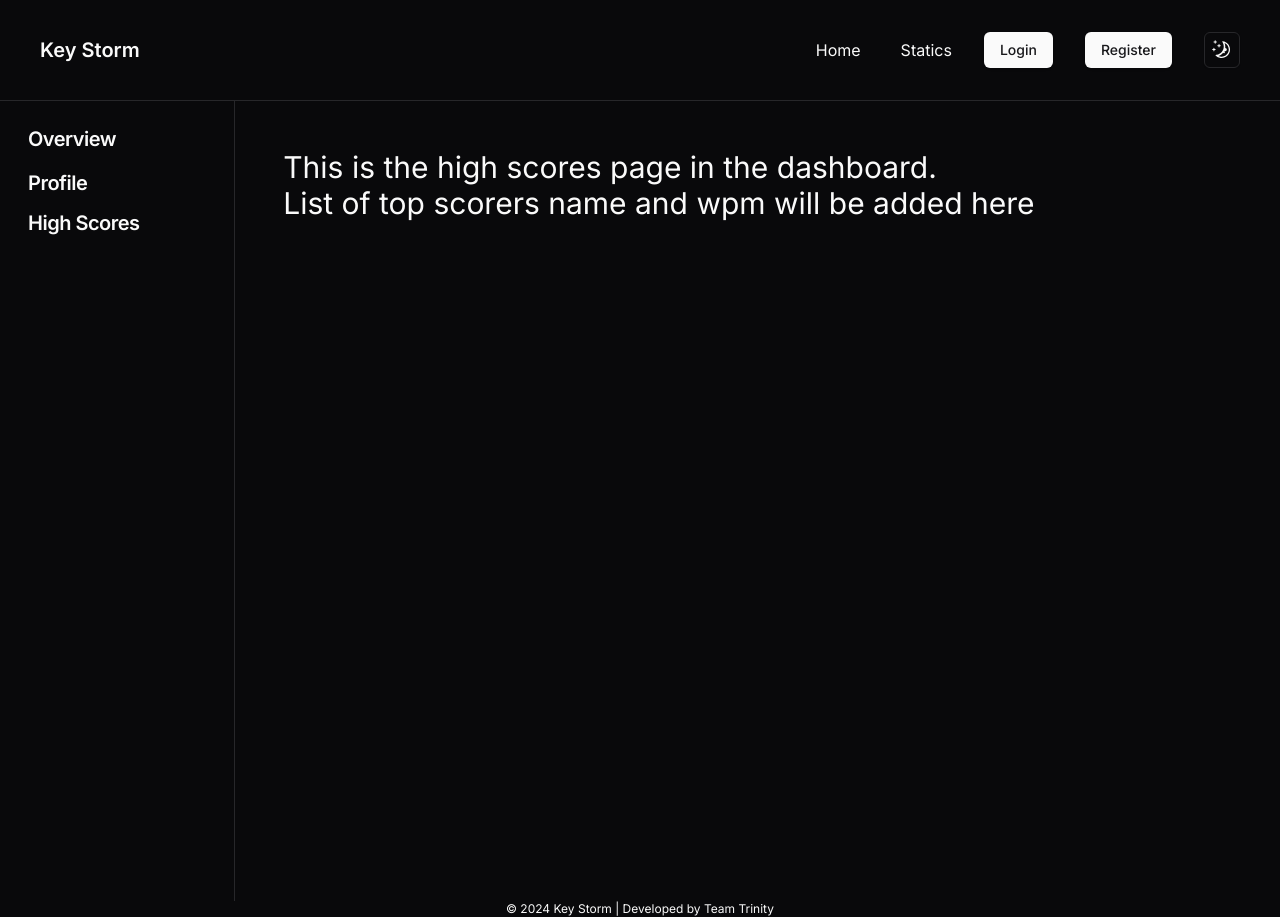
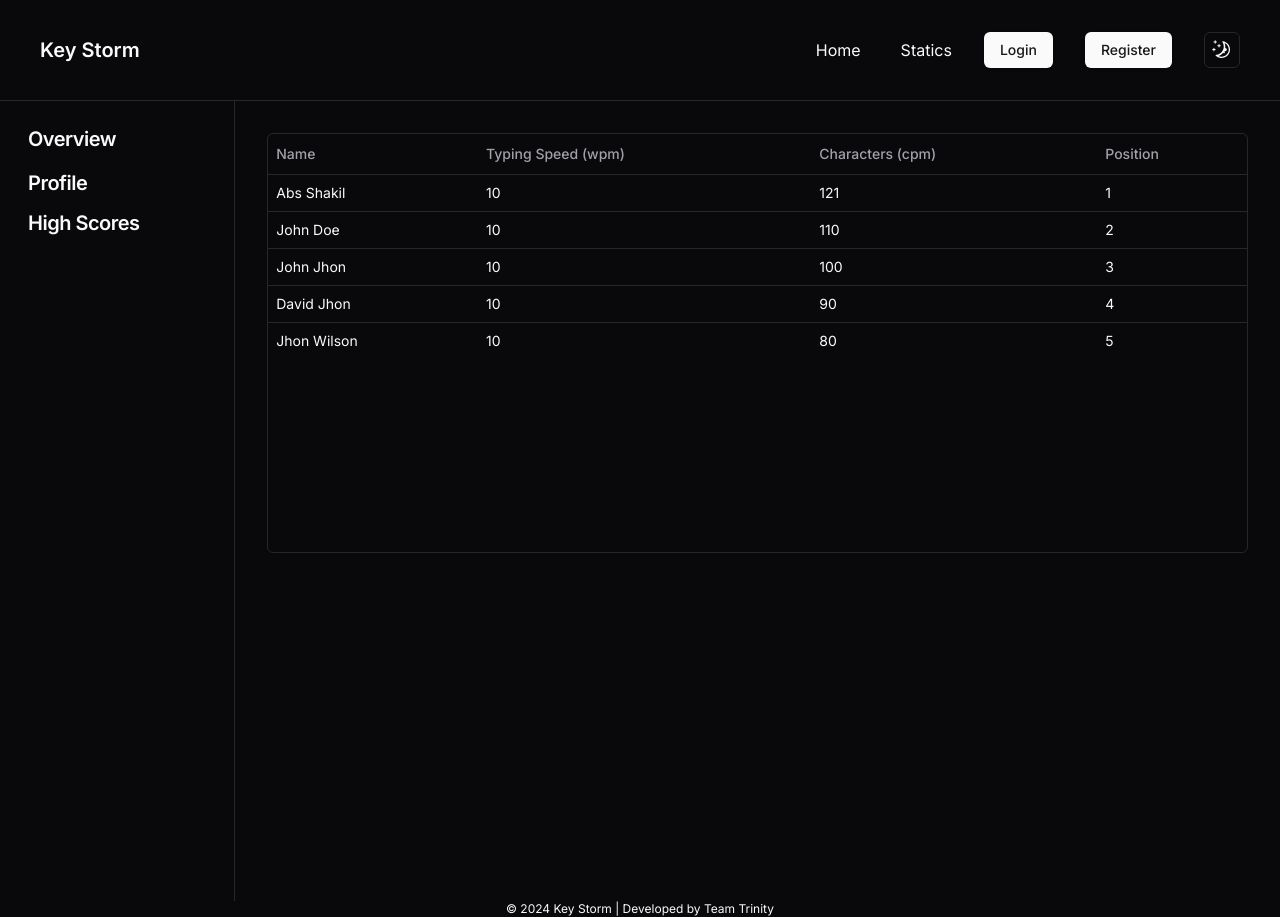
Before and after one commit to Team-Trinity/type-storm, a Next.js app: page /dashboard/high-scores in a window 1280 px wide. Built offline with nearby package versions, Linux system fonts and the light colour scheme; no server answers.

Commit message:
high scores page added

```diff
--- a/app/(dashboard)/dashboard/high-scores/page.tsx
+++ b/app/(dashboard)/dashboard/high-scores/page.tsx
@@ -1,11 +1,13 @@
-import React from 'react'
 
-const page = () => {
-    return (
-        <div className='mt-12 ml-12 text-3xl'>
-        This is the high scores page in the dashboard.<br></br> List of top scorers name and wpm will be added here
-    </div>
-    )
+import { UserClient } from "@/components/tables/user-tables/client";
+import { highScores } from "@/constants/data";
+
+export default function page() {
+  return (
+    <>
+      <div className="flex-1 space-y-4  p-4 md:p-8 pt-6">
+        <UserClient data={highScores} />
+      </div>
+    </>
+  );
 }
-
-export default page
--- a/app/(dashboard)/dashboard/layout.tsx
+++ b/app/(dashboard)/dashboard/layout.tsx
@@ -1,5 +1,5 @@
 
-import NavBar from "@/components/shared/navbar/nav-bar";
+
 import Sidebar from "@/components/shared/sidebar/sidebar";
 import type { Metadata } from "next";
 
--- /dev/null
+++ b/components/tables/user-tables/client.tsx
@@ -0,0 +1,18 @@
+"use client";
+import { DataTable } from "@/components/ui/data-table";
+import { HighScores } from "@/constants/data";
+import { columns } from "./users";
+
+interface ProductsClientProps {
+  data: HighScores[];
+}
+
+export const UserClient: React.FC<ProductsClientProps> = ({ data }) => {
+
+  return (
+    <>
+
+      <DataTable searchKey="name" columns={columns} data={data} />
+    </>
+  );
+};
--- /dev/null
+++ b/components/tables/user-tables/users.tsx
@@ -0,0 +1,22 @@
+"use client";
+import { ColumnDef } from "@tanstack/react-table";
+import { HighScores } from "@/constants/data";
+
+export const columns: ColumnDef<HighScores>[] = [
+  {
+    accessorKey: "fullName",
+    header: "Name",
+  },
+  {
+    accessorKey: "typingSpeed",
+    header: "Typing Speed (wpm)",
+  },
+  {
+    accessorKey: "characters",
+    header: "Characters (cpm)",
+  },
+  {
+    accessorKey: "position",
+    header: "Position",
+  }
+];
--- /dev/null
+++ b/components/ui/data-table.tsx
@@ -0,0 +1,94 @@
+"use client";
+
+import {
+  ColumnDef,
+  flexRender,
+  getCoreRowModel,
+  getFilteredRowModel,
+  useReactTable,
+} from "@tanstack/react-table";
+
+import {
+  Table,
+  TableBody,
+  TableCell,
+  TableHead,
+  TableHeader,
+  TableRow,
+} from "@/components/ui/table";
+import { ScrollArea, ScrollBar } from "./scroll-area";
+
+interface DataTableProps<TData, TValue> {
+  columns: ColumnDef<TData, TValue>[];
+  data: TData[];
+  searchKey: string;
+}
+
+export function DataTable<TData, TValue>({
+  columns,
+  data,
+}: DataTableProps<TData, TValue>) {
+  const table = useReactTable({
+    data,
+    columns,
+    getCoreRowModel: getCoreRowModel(),
+    getFilteredRowModel: getFilteredRowModel(),
+  });
+
+
+  return (
+    <>
+      <ScrollArea className="rounded-md border h-[calc(80vh-220px)]">
+        <Table className="relative">
+          <TableHeader>
+            {table.getHeaderGroups().map((headerGroup) => (
+              <TableRow key={headerGroup.id}>
+                {headerGroup.headers.map((header) => {
+                  return (
+                    <TableHead key={header.id}>
+                      {header.isPlaceholder
+                        ? null
+                        : flexRender(
+                            header.column.columnDef.header,
+                            header.getContext(),
+                          )}
+                    </TableHead>
+                  );
+                })}
+              </TableRow>
+            ))}
+          </TableHeader>
+          <TableBody>
+            {table.getRowModel().rows?.length ? (
+              table.getRowModel().rows.map((row) => (
+                <TableRow
+                  key={row.id}
+                  data-state={row.getIsSelected() && "selected"}
+                >
+                  {row.getVisibleCells().map((cell) => (
+                    <TableCell key={cell.id}>
+                      {flexRender(
+                        cell.column.columnDef.cell,
+                        cell.getContext(),
+                      )}
+                    </TableCell>
+                  ))}
+                </TableRow>
+              ))
+            ) : (
+              <TableRow>
+                <TableCell
+                  colSpan={columns.length}
+                  className="h-24 text-center"
+                >
+                  No results.
+                </TableCell>
+              </TableRow>
+            )}
+          </TableBody>
+        </Table>
+      </ScrollArea>
+
+    </>
+  );
+}
--- /dev/null
+++ b/components/ui/scroll-area.tsx
@@ -0,0 +1,48 @@
+"use client";
+
+import * as React from "react";
+import * as ScrollAreaPrimitive from "@radix-ui/react-scroll-area";
+
+import { cn } from "@/lib/utils";
+
+const ScrollArea = React.forwardRef<
+  React.ElementRef<typeof ScrollAreaPrimitive.Root>,
+  React.ComponentPropsWithoutRef<typeof ScrollAreaPrimitive.Root>
+>(({ className, children, ...props }, ref) => (
+  <ScrollAreaPrimitive.Root
+    ref={ref}
+    className={cn("relative", className)}
+    {...props}
+  >
+    <ScrollAreaPrimitive.Viewport className="h-full w-full rounded-[inherit]">
+      {children}
+    </ScrollAreaPrimitive.Viewport>
+    <ScrollBar />
+    <ScrollAreaPrimitive.Corner />
+  </ScrollAreaPrimitive.Root>
+));
+ScrollArea.displayName = ScrollAreaPrimitive.Root.displayName;
+
+const ScrollBar = React.forwardRef<
+  React.ElementRef<typeof ScrollAreaPrimitive.ScrollAreaScrollbar>,
+  React.ComponentPropsWithoutRef<typeof ScrollAreaPrimitive.ScrollAreaScrollbar>
+>(({ className, orientation = "vertical", ...props }, ref) => (
+  <ScrollAreaPrimitive.ScrollAreaScrollbar
+    ref={ref}
+    orientation={orientation}
+    className={cn(
+      "flex touch-none select-none transition-colors",
+      orientation === "vertical" &&
+        "h-full w-2.5 border-l border-l-transparent p-[1px]",
+      orientation === "horizontal" &&
+        "h-2.5 flex-col border-t border-t-transparent p-[1px]",
+      className,
+    )}
+    {...props}
+  >
+    <ScrollAreaPrimitive.ScrollAreaThumb className="relative flex-1 rounded-full bg-border" />
+  </ScrollAreaPrimitive.ScrollAreaScrollbar>
+));
+ScrollBar.displayName = ScrollAreaPrimitive.ScrollAreaScrollbar.displayName;
+
+export { ScrollArea, ScrollBar };
--- /dev/null
+++ b/components/ui/table.tsx
@@ -0,0 +1,117 @@
+import * as React from "react";
+
+import { cn } from "@/lib/utils";
+
+const Table = React.forwardRef<
+  HTMLTableElement,
+  React.HTMLAttributes<HTMLTableElement>
+>(({ className, ...props }, ref) => (
+  <div className="w-full overflow-auto">
+    <table
+      ref={ref}
+      className={cn("w-full caption-bottom text-sm", className)}
+      {...props}
+    />
+  </div>
+));
+Table.displayName = "Table";
+
+const TableHeader = React.forwardRef<
+  HTMLTableSectionElement,
+  React.HTMLAttributes<HTMLTableSectionElement>
+>(({ className, ...props }, ref) => (
+  <thead ref={ref} className={cn("[&_tr]:border-b", className)} {...props} />
+));
+TableHeader.displayName = "TableHeader";
+
+const TableBody = React.forwardRef<
+  HTMLTableSectionElement,
+  React.HTMLAttributes<HTMLTableSectionElement>
+>(({ className, ...props }, ref) => (
+  <tbody
+    ref={ref}
+    className={cn("[&_tr:last-child]:border-0", className)}
+    {...props}
+  />
+));
+TableBody.displayName = "TableBody";
+
+const TableFooter = React.forwardRef<
+  HTMLTableSectionElement,
+  React.HTMLAttributes<HTMLTableSectionElement>
+>(({ className, ...props }, ref) => (
+  <tfoot
+    ref={ref}
+    className={cn("bg-primary font-medium text-primary-foreground", className)}
+    {...props}
+  />
+));
+TableFooter.displayName = "TableFooter";
+
+const TableRow = React.forwardRef<
+  HTMLTableRowElement,
+  React.HTMLAttributes<HTMLTableRowElement>
+>(({ className, ...props }, ref) => (
+  <tr
+    ref={ref}
+    className={cn(
+      "border-b transition-colors hover:bg-muted/50 data-[state=selected]:bg-muted",
+      className,
+    )}
+    {...props}
+  />
+));
+TableRow.displayName = "TableRow";
+
+const TableHead = React.forwardRef<
+  HTMLTableCellElement,
+  React.ThHTMLAttributes<HTMLTableCellElement>
+>(({ className, ...props }, ref) => (
+  <th
+    ref={ref}
+    className={cn(
+      "h-10 px-2 text-left align-middle font-medium text-muted-foreground [&:has([role=checkbox])]:pr-0 [&>[role=checkbox]]:translate-y-[2px]",
+      className,
+    )}
+    {...props}
+  />
+));
+TableHead.displayName = "TableHead";
+
+const TableCell = React.forwardRef<
+  HTMLTableCellElement,
+  React.TdHTMLAttributes<HTMLTableCellElement>
+>(({ className, ...props }, ref) => (
+  <td
+    ref={ref}
+    className={cn(
+      "p-2 align-middle [&:has([role=checkbox])]:pr-0 [&>[role=checkbox]]:translate-y-[2px]",
+      className,
+    )}
+    {...props}
+  />
+));
+TableCell.displayName = "TableCell";
+
+const TableCaption = React.forwardRef<
+  HTMLTableCaptionElement,
+  React.HTMLAttributes<HTMLTableCaptionElement>
+>(({ className, ...props }, ref) => (
+  <caption
+    ref={ref}
+    className={cn("mt-4 text-sm text-muted-foreground", className)}
+    {...props}
+  />
+));
+TableCaption.displayName = "TableCaption";
+
+export {
+  Table,
+  TableHeader,
+  TableBody,
+  TableFooter,
+  TableHead,
+  TableRow,
+  TableCell,
+  TableCaption,
+};
--- /dev/null
+++ b/constants/data.ts
@@ -0,0 +1,58 @@
+
+export type HighScores = {
+  id: number;
+  fullName: string;
+  typingSpeed: number;
+  characters: number;
+  position: number;
+};
+export const highScores: HighScores[] = [
+  {
+    id: 1,
+    fullName: "Abs Shakil",
+    typingSpeed: 10,
+    characters: 121,
+    position: 1
+  },
+  {
+    id: 2,
+    fullName: "John Doe",
+    typingSpeed: 10,
+    characters: 110,
+    position: 2
+  },
+  {
+    id: 3,
+    fullName: "John Jhon",
+    typingSpeed: 10,
+    characters: 100,
+    position: 3
+  },
+  {
+    id: 4,
+    fullName: "David Jhon",
+    typingSpeed: 10,
+    characters: 90,
+    position: 4
+  },
+  {
+    id: 5,
+    fullName: "Jhon Wilson",
+    typingSpeed: 10,
+    characters: 80,
+    position: 5
+  }
+];
+// profile details
+export type Profile = {
+  id: number;
+  first_name: string;
+  last_name: string;
+  email: string;
+  top_speed: number;
+  average_speed: number;
+  words_typed: number;
+  lessions: number;
+  accuracy: number;
+  profile_picture?: string | null;
+};
--- a/package.json
+++ b/package.json
@@ -14,8 +14,10 @@
     "@radix-ui/react-icons": "^1.3.0",
     "@radix-ui/react-label": "^2.0.2",
     "@radix-ui/react-navigation-menu": "^1.1.4",
+    "@radix-ui/react-scroll-area": "^1.0.5",
     "@radix-ui/react-select": "^2.0.0",
     "@radix-ui/react-slot": "^1.0.2",
+    "@tanstack/react-table": "^8.12.0",
     "class-variance-authority": "^0.7.0",
     "clsx": "^2.1.0",
     "firebase": "^10.8.0",
```
